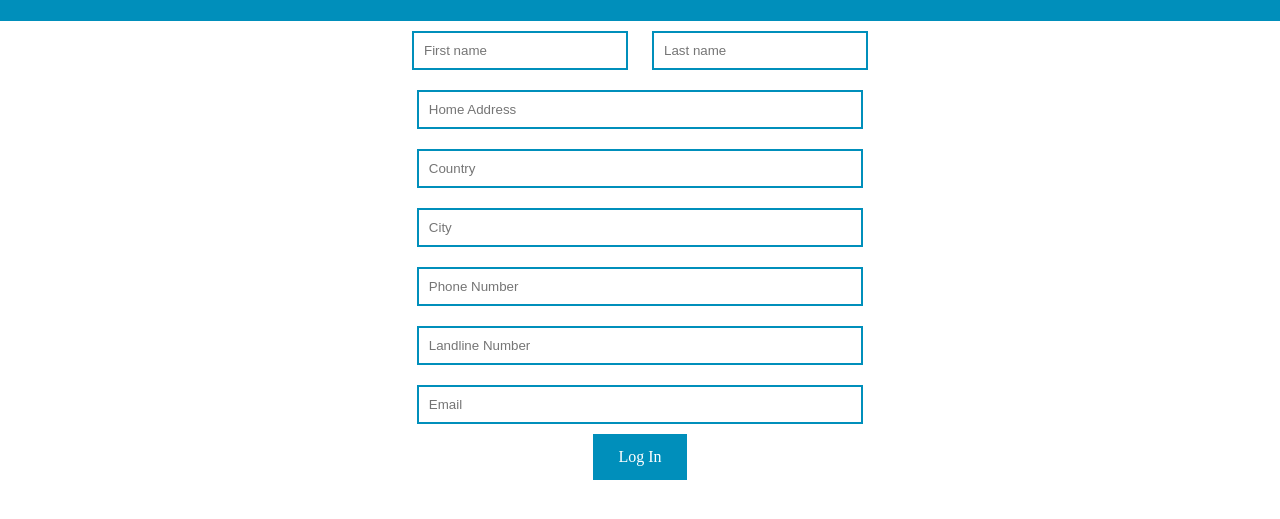
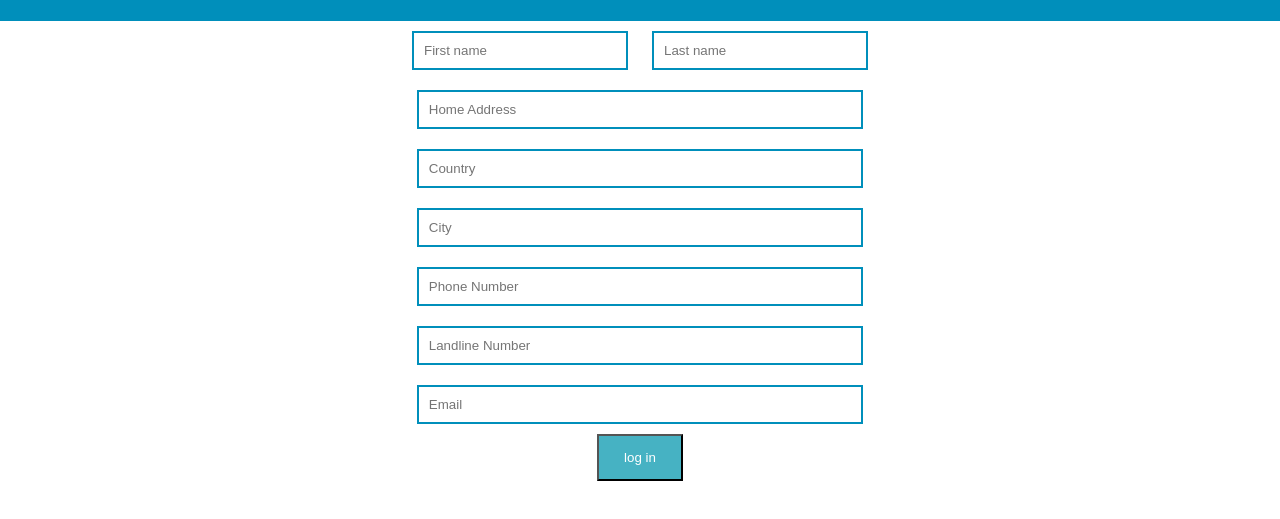
Before and after one commit to AhmedMetwaly12/itproject, a plain HTML site: page sign up.html in a window 1280 px wide. Shown: the part 99-618 px from the top of the page. Drawn offline with Linux system fonts and the light colour scheme.

Commit message:
Updated Version

```diff
--- a/sign up.html
+++ b/sign up.html
@@ -1,6 +1,14 @@
 <!DOCTYPE html>
 <html>
 <head>
+  <script>
+    var firstname = document.getElementById("firstname").value
+    function fun() {
+      alert("welcome,lets go to login")
+      document.location='log in.html'
+    }
+
+  </script>
     <STYle>
 body {
   margin: 0;
@@ -32,7 +40,7 @@ body {
 
 }
 
-a:link, a:visited {
+#login {
   background-color: #008FBB;
   color: white;
   padding: 14px 25px;
@@ -42,7 +50,7 @@ a:link, a:visited {
 
 }
 
-a:hover, a:active {
+#login {
   background-color: #46B2C3;
 }
      </style>
@@ -59,7 +67,8 @@ a:hover, a:active {
     <input  id="phonenumber" placeholder="Phone Number"><br>
     <input  id="LandlineNumber" placeholder="Landline Number"><br>
     <input type="email" id="email" placeholder="Email"><br>
+    <button id="login" onclick="fun()" > log in  </button>
 
-    <a  href="log in.html" >Log In</a>
+
 </body>
 </html>
```
